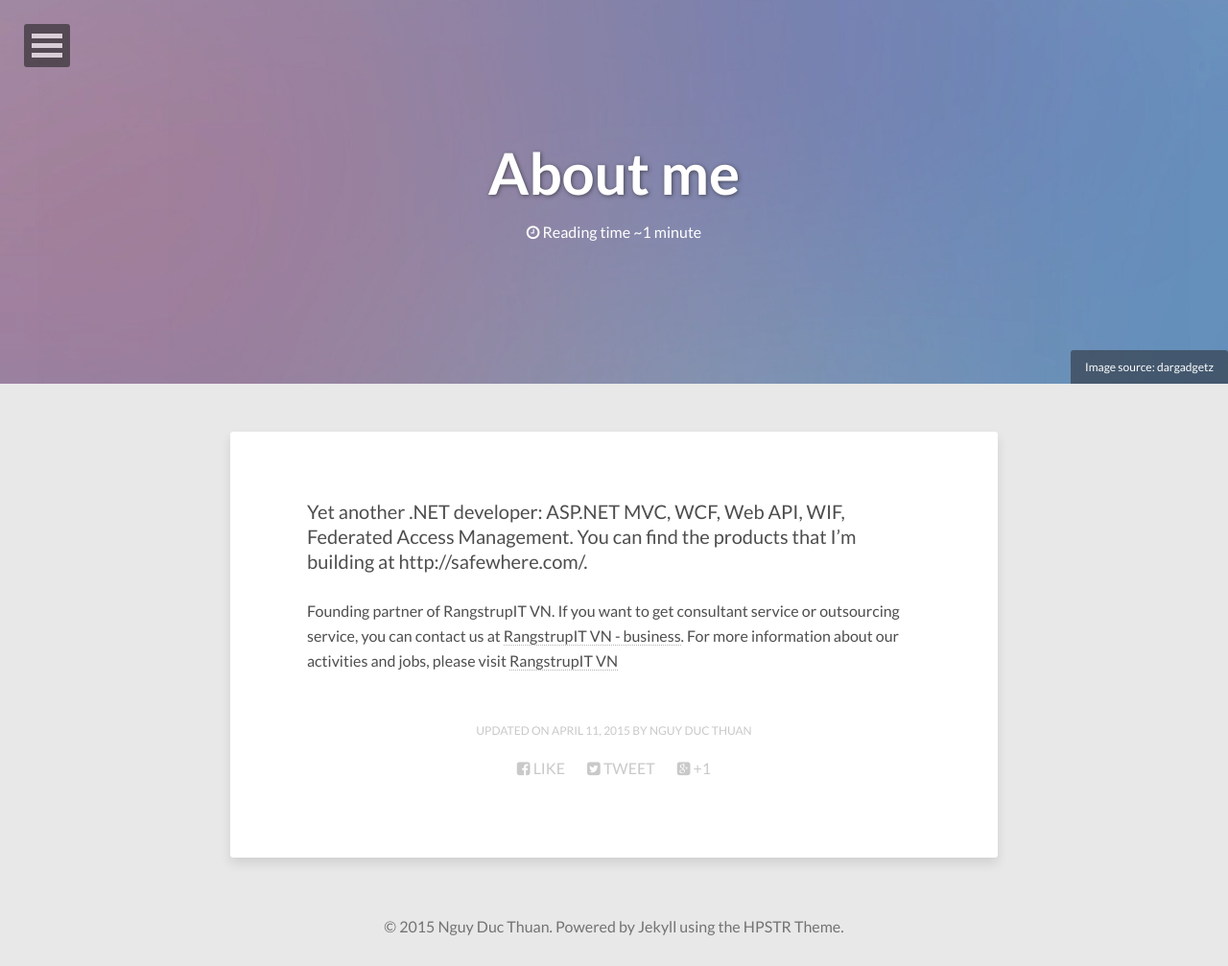
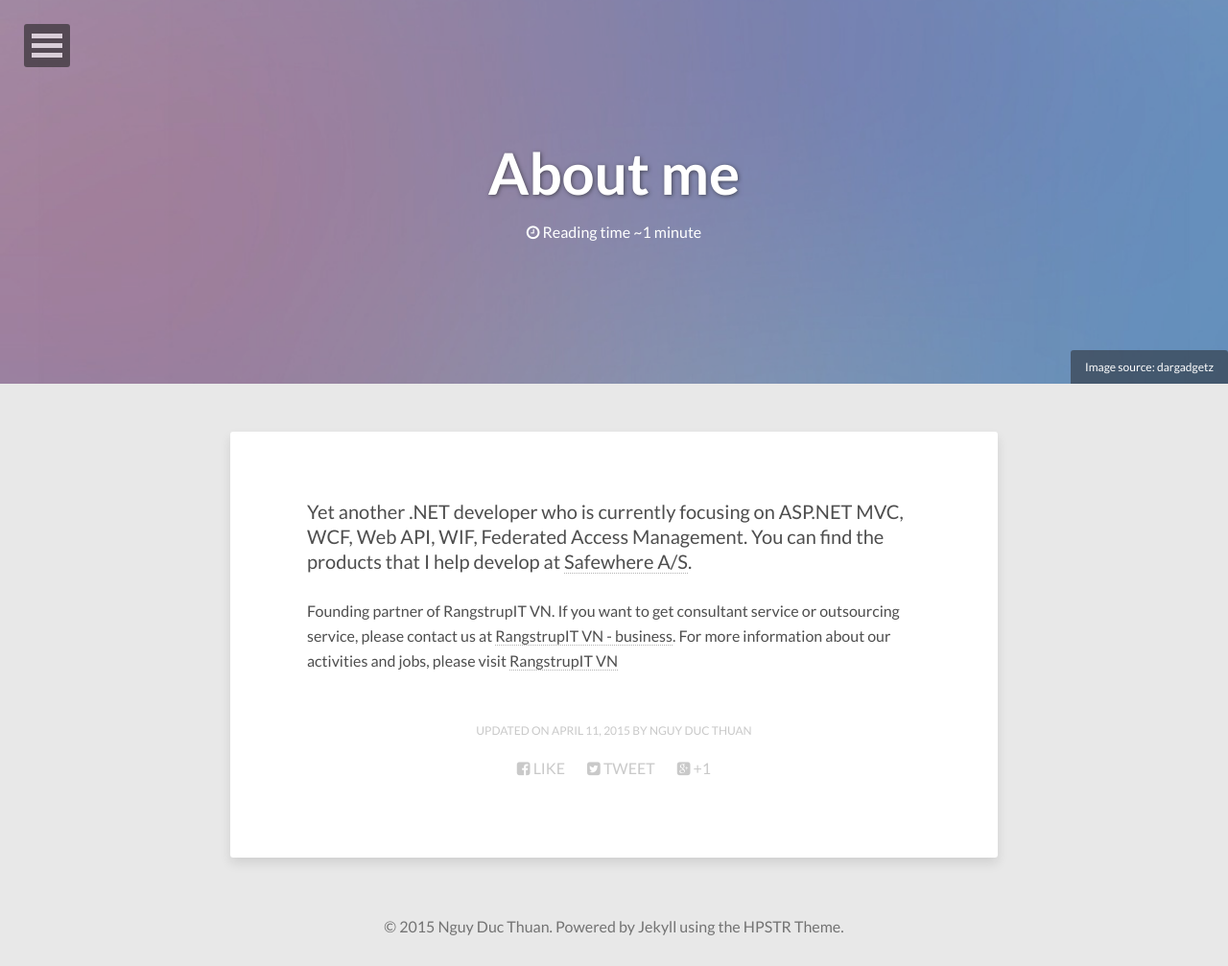
Before and after one commit to thuannguy/thuannguy.github.io, a Jekyll site: the page built from about/index.md, in a window 1280 px wide. Shown: the whole page at 96% size. Built offline with Jekyll 4.4.1, drawn with Linux system fonts in a browser that asks for light colours; nearby versions of some CDN libraries.

Commit message:
About and analytics

```diff
--- a/_config.yml
+++ b/_config.yml
@@ -29,10 +29,10 @@ owner:
 background:
 
 # Analytics and webmaster tools stuff goes here
-google_analytics:
-google_verify:
+google_analytics:   UA-19303709-1
+google_verify:      mK3ntGClDyZyU-_q_59H5K5VhoYwU5rBmY0SNRXFYSs
 # https://ssl.bing.com/webmaster/configure/verify/ownership Option 2 content= goes here
-bing_verify:
+bing_verify:         73005382C6ADC0AEAA2C181C701BC530
 
 # http://en.wikipedia.org/wiki/List_of_tz_database_time_zones
 timezone:    Asia/Ho_Chi_Minh
--- a/about/index.md
+++ b/about/index.md
@@ -9,6 +9,6 @@ comments: false
 modified: 2015-04-11
 ---
 
-Yet another .NET developer: ASP.NET MVC, WCF, Web API, WIF, Federated Access Management. You can find the products that I'm building at http://safewhere.com/.
+Yet another .NET developer who is currently focusing on ASP.NET MVC, WCF, Web API, WIF, Federated Access Management. You can find the products that I help develop at [Safewhere A/S](http://safewhere.com/).
 
-Founding partner of RangstrupIT VN. If you want to get consultant service or outsourcing service, you can contact us at [RangstrupIT VN - business](http://it.rangstrup.com). For more information about our activities and jobs, please visit [RangstrupIT VN](http://ritvn.com)
+Founding partner of RangstrupIT VN. If you want to get consultant service or outsourcing service, please contact us at [RangstrupIT VN - business](http://it.rangstrup.com). For more information about our activities and jobs, please visit [RangstrupIT VN](http://ritvn.com)
```
